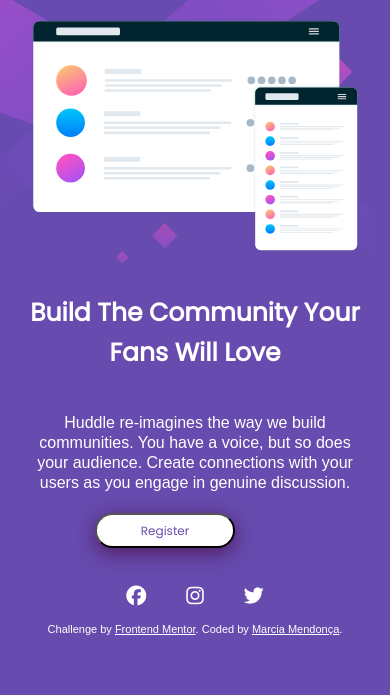
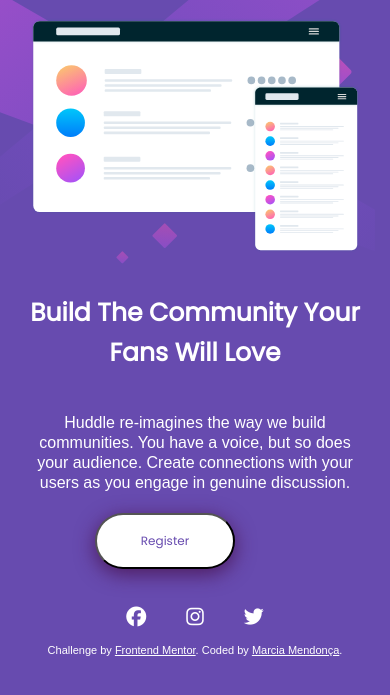
Before and after one commit to marciamendonca09/huddle-landing-page-frontendmenthor, a plain HTML site: page index.html in a window 390 px wide. Shown: the part 109-804 px from the top of the page. Drawn offline with Linux system fonts and the light colour scheme.

Commit message:
Update style.css

```diff
--- a/style.css
+++ b/style.css
@@ -134,8 +134,8 @@ body {
 	.registerButton {
 		max-width: 70%;
 		font-size: 12px;
-		height: 35px;
-		align-self: center;
+		/*height: 35px;
+		align-self: center;*/
 		background-color: white;
 	}
 
```
